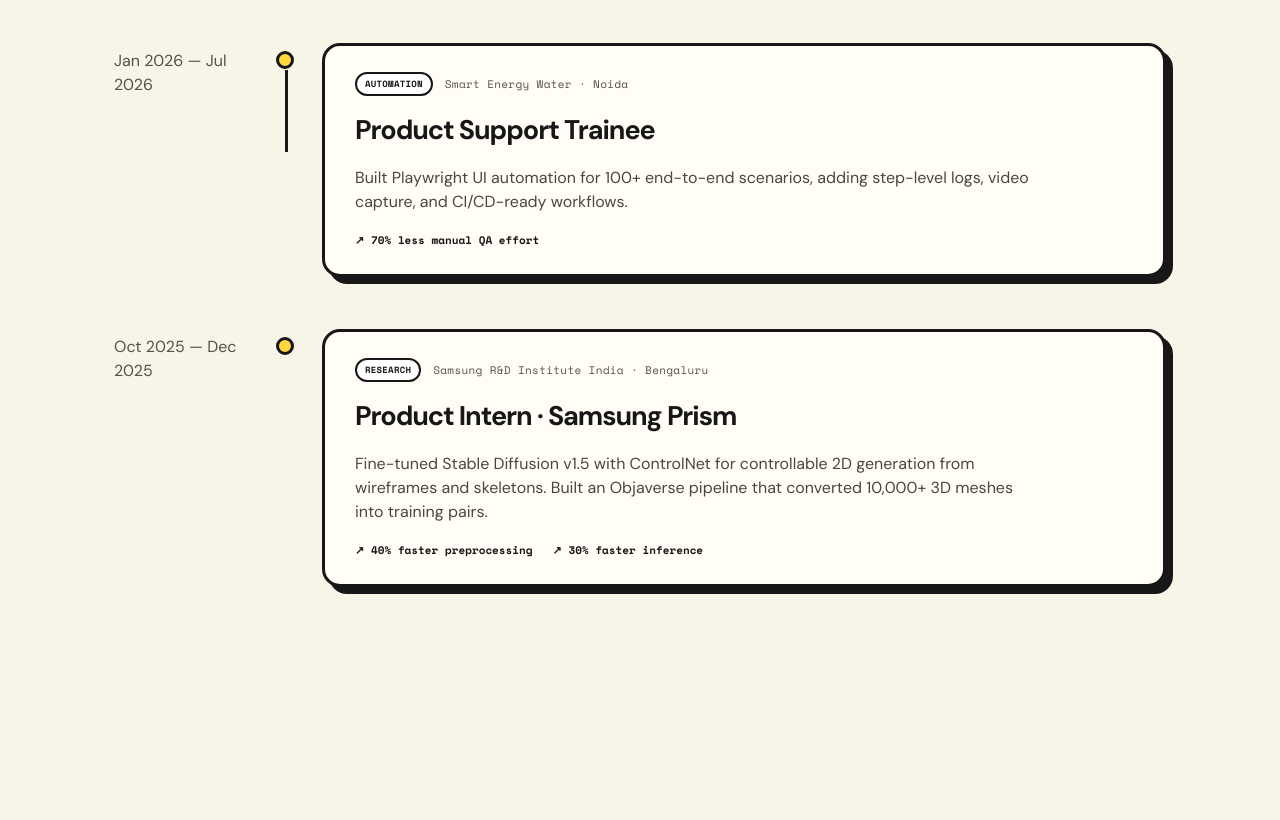
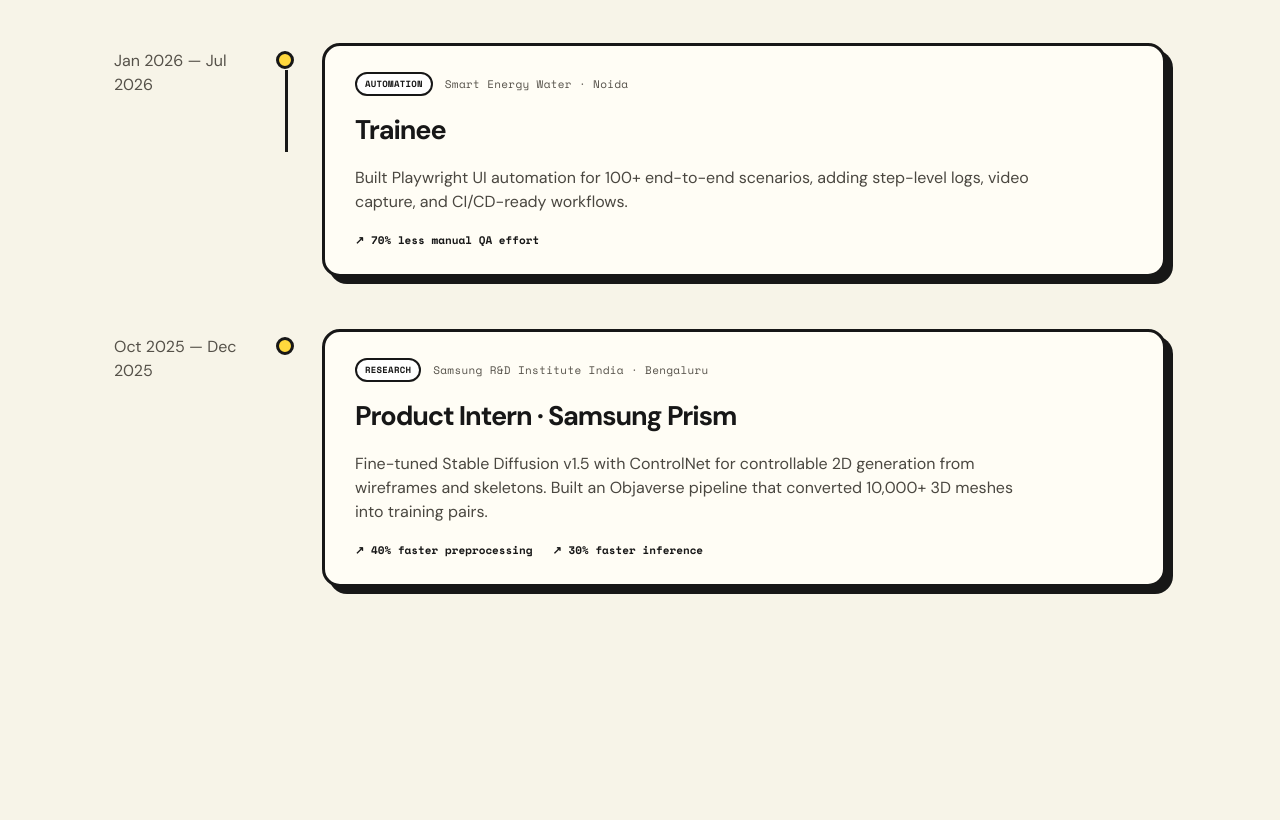
Before and after one commit to guptapiyush16/Keyfolio, a website built with Vite: page index.html in a window 1280 px wide. Shown: the part 2066-2886 px from the top of the page. Built offline with nearby package versions, Linux system fonts and the light colour scheme; files whose address does not match are found by name.

Commit message:
Change job title from 'Product Support Trainee' to 'Trainee'

```diff
--- a/index.html
+++ b/index.html
@@ -161,7 +161,7 @@
                 <span class="tag">AUTOMATION</span>
                 <span>Smart Energy Water · Noida</span>
               </div>
-              <h3>Product Support Trainee</h3>
+              <h3>Trainee</h3>
               <p>Built Playwright UI automation for 100+ end-to-end scenarios, adding step-level logs, video capture, and CI/CD-ready workflows.</p>
               <div class="impact-row">
                 <span>↗ 70% less manual QA effort</span>
```
